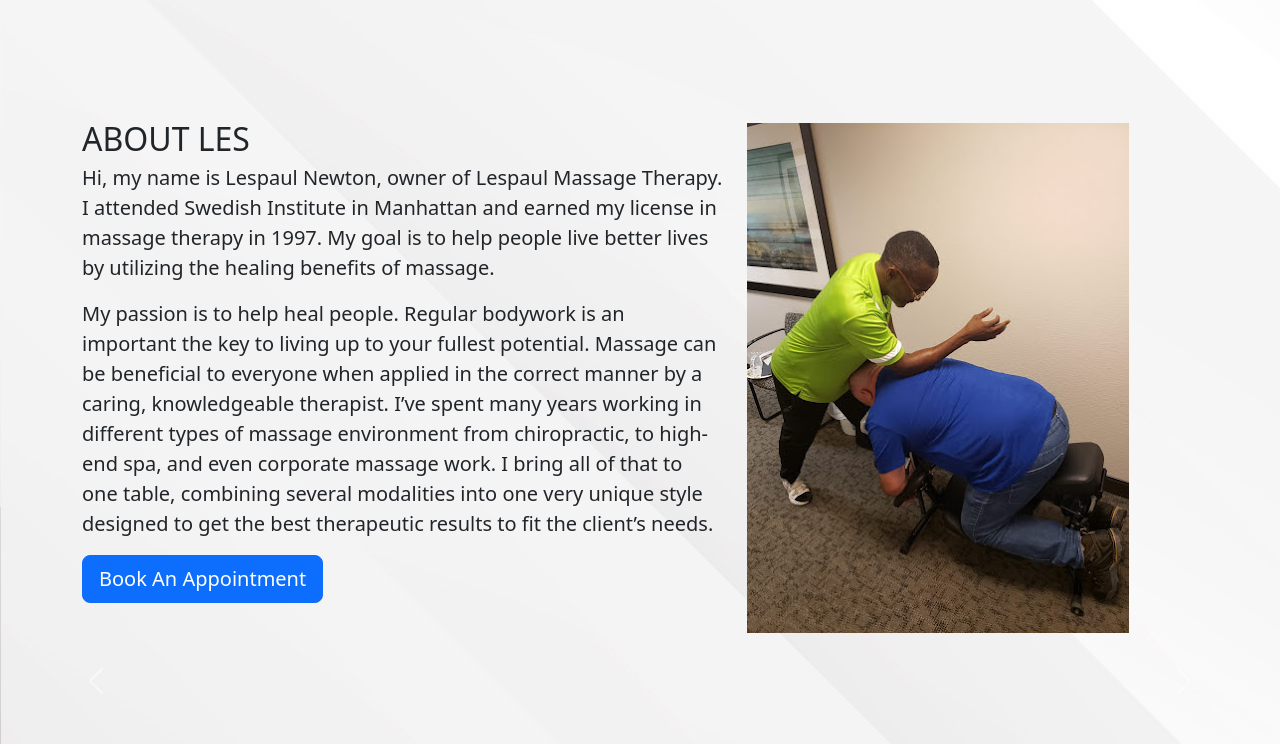
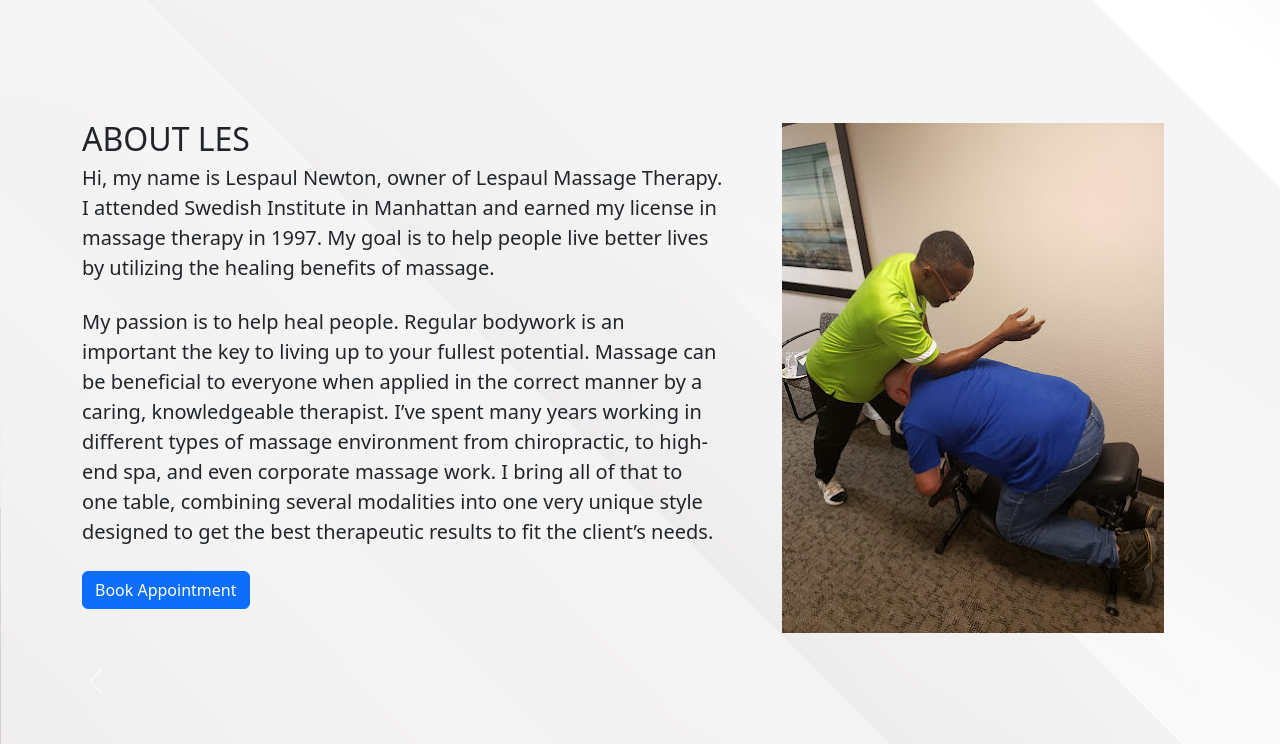
Before and after one commit to Shadvonic/my-masssage-app, a plain HTML site: page index.html in a window 1280 px wide. Shown: the part 880-1624 px from the top of the page. Drawn offline with Linux system fonts and the light colour scheme; no server answers.

Commit message:
EDIT ABOUT ME

```diff
--- a/index.html
+++ b/index.html
@@ -122,16 +122,17 @@
             <div class="row featurette">
                 <div class="col-md-7">
                     <h2 class="featurette-heading fw-normal lh-1">ABOUT LES</h2>
-                    <p class="lead">Hi, my name is Lespaul Newton, owner of Lespaul Massage Therapy. I attended Swedish Institute in Manhattan and earned my license in massage therapy in 1997. My goal is to help people live better lives by utilizing the healing benefits of massage.</p>
-                    <p class="lead">My passion is to help heal people. Regular bodywork is an important the key to living up to your fullest potential. Massage can be beneficial to everyone when applied in the correct manner by a caring, knowledgeable therapist. I’ve spent many years working in different types of massage environment from chiropractic, to high-end spa, and even corporate massage work. I bring all of that to one table, combining several modalities into one very unique style designed to get the best therapeutic results to fit the client’s needs.</p>
-                    <button class="btn btn-primary btn-lg" type="button">Book An Appointment</button>
+                    <p class="lead mb-4">Hi, my name is Lespaul Newton, owner of Lespaul Massage Therapy. I attended Swedish Institute in Manhattan and earned my license in massage therapy in 1997. My goal is to help people live better lives by utilizing the healing benefits of massage.</p>
+                    <p class="lead mb-4">My passion is to help heal people. Regular bodywork is an important the key to living up to your fullest potential. Massage can be beneficial to everyone when applied in the correct manner by a caring, knowledgeable therapist. I’ve spent many years working in different types of massage environment from chiropractic, to high-end spa, and even corporate massage work. I bring all of that to one table, combining several modalities into one very unique style designed to get the best therapeutic results to fit the client’s needs.</p>
+                    <a class="btn btn-primary mb-4" href="book-appointment.html">Book Appointment</a>
                 </div>
-                <div class="col-md-5">
+                <div class="col-md-5 d-flex align-items-center justify-content-center">
                     <img src="./images/les-massage.png" alt="Les Massage" class="img-fluid">
                 </div>
             </div>
         </div>
     </section>
+
 
 
 
```
